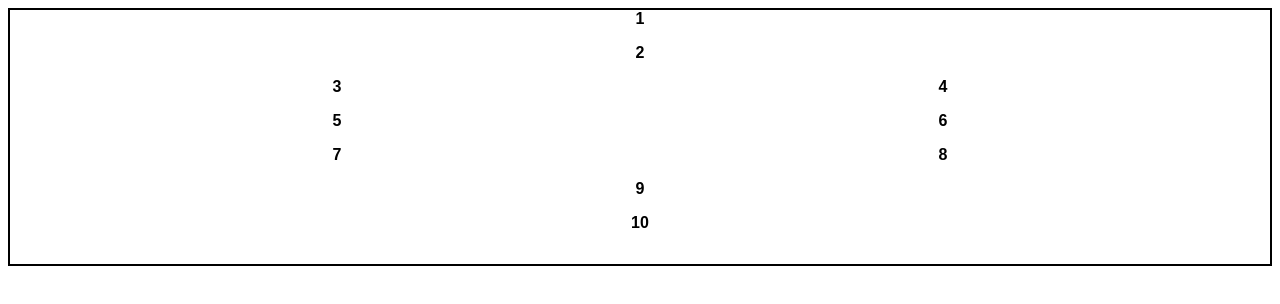
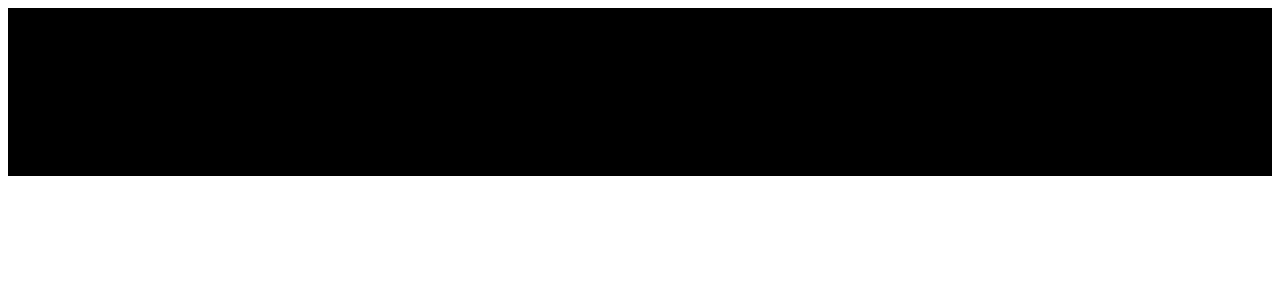
Before and after one commit to JoeyLukes/tribute_page, a plain HTML site: page index.html in a window 1280 px wide. Drawn offline with Linux system fonts and the light colour scheme.

Commit message:
Update style.css

```diff
--- a/css/style.css
+++ b/css/style.css
@@ -10,7 +10,8 @@ body {
   display: grid;
   border: 2px solid #000000;
   grid-template-columns: 1fr 1fr;
-  grid-gap: 1em;
+  grid-gap: 1px;
+  background-color: black;
   justify-items: center;
   align-items: center;
   grid-template-areas:
```
